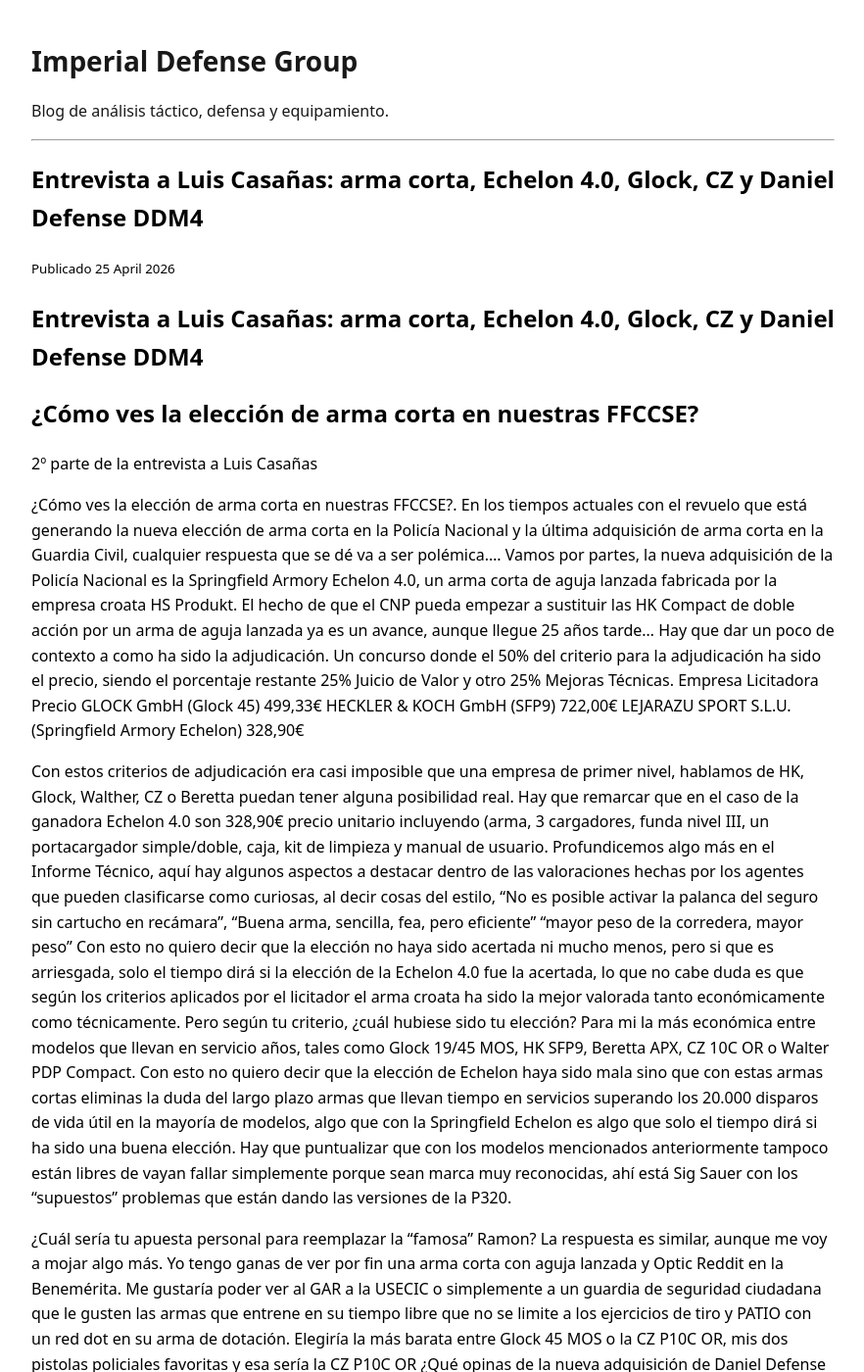
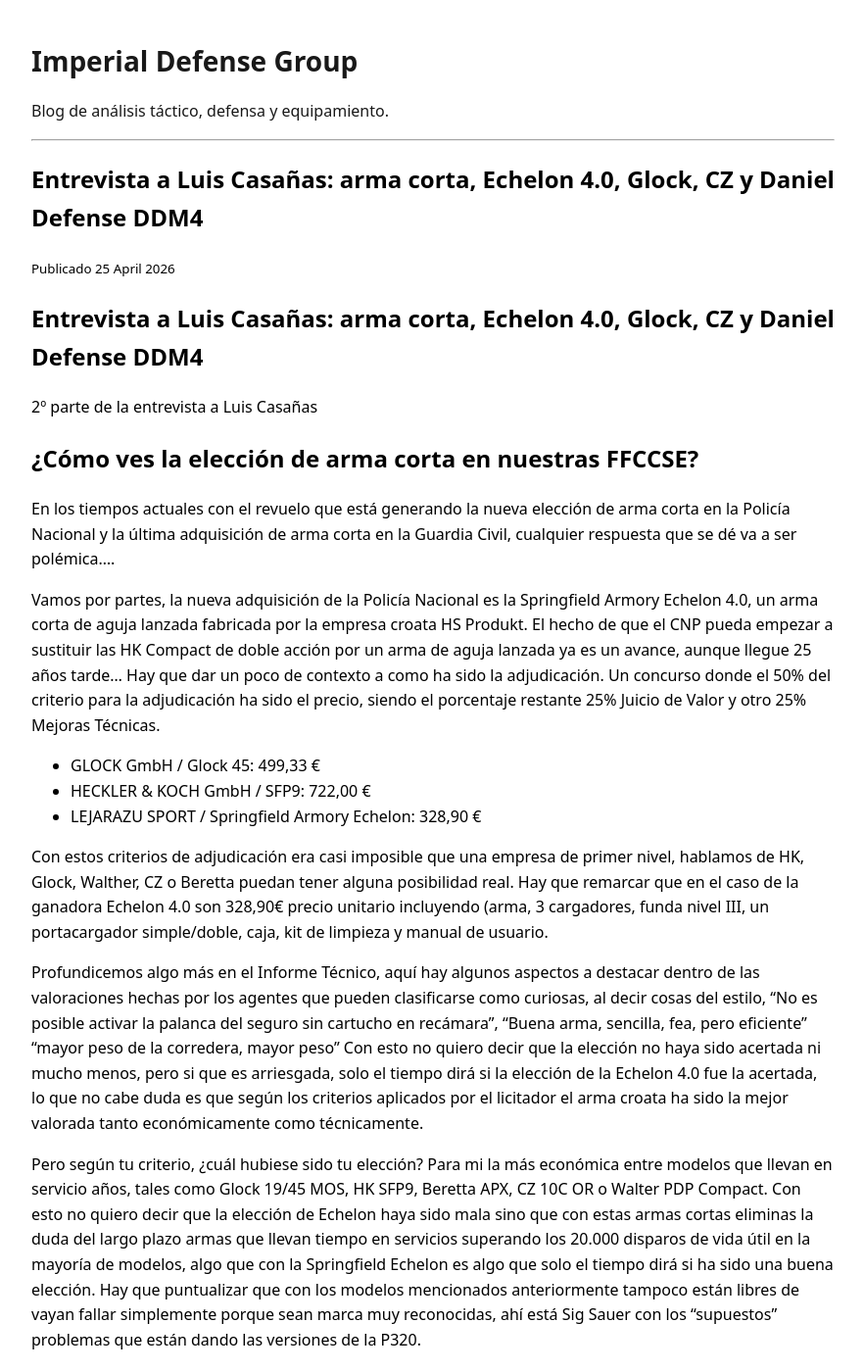
Before and after one commit to imperialdefensegroup/articulos, a Jekyll site: the page built from _posts/2026-04-25-entrevista-luis-casanas-parte-2.md, in a window 1280 px wide and 1400 px high. Shown: the whole window at 98% size, without its empty margins (198-1080 px from the left). Built offline with Jekyll 4.4.1, drawn with Linux system fonts in a browser that asks for light colours; some of the changed text lies outside the part shown.

Commit message:
Update 2026-04-25-entrevista-luis-casanas-parte-2.md

```diff
--- a/_posts/2026-04-25-entrevista-luis-casanas-parte-2.md
+++ b/_posts/2026-04-25-entrevista-luis-casanas-parte-2.md
@@ -7,29 +7,35 @@ permalink: /articulos/entrevista-luis-casanas-parte-2/
 
 # Entrevista a Luis Casañas: arma corta, Echelon 4.0, Glock, CZ y Daniel Defense DDM4
 
-## ¿Cómo ves la elección de arma corta en nuestras FFCCSE?
 
 2º parte de la entrevista a Luis Casañas
 
-¿Cómo ves la elección de arma corta en nuestras FFCCSE?.
+## ¿Cómo ves la elección de arma corta en nuestras FFCCSE?
 En los tiempos actuales con el revuelo que está generando la nueva elección de arma corta en la Policía Nacional y la última adquisición de arma corta en la Guardia Civil, cualquier respuesta que se dé va a ser polémica….
+
 Vamos por partes, la nueva adquisición de la Policía Nacional es la Springfield Armory Echelon 4.0, un arma corta de aguja lanzada fabricada por la empresa croata HS Produkt. El hecho de que el CNP pueda empezar a sustituir las HK Compact de doble acción por un arma de aguja lanzada ya es un avance, aunque llegue 25 años tarde…
 Hay que dar un poco de contexto a como ha sido la adjudicación. Un concurso donde el 50% del criterio para la adjudicación ha sido el precio, siendo el porcentaje restante 25% Juicio de Valor y otro 25% Mejoras Técnicas.
-Empresa Licitadora	Precio
-GLOCK GmbH (Glock 45)	499,33€
-HECKLER & KOCH GmbH (SFP9)	722,00€
-LEJARAZU SPORT S.L.U. (Springfield Armory Echelon)	328,90€
+
+- GLOCK GmbH / Glock 45: 499,33 €
+- HECKLER & KOCH GmbH / SFP9: 722,00 €
+- LEJARAZU SPORT / Springfield Armory Echelon: 328,90 €
 
 Con estos criterios de adjudicación era casi imposible que una empresa de primer nivel, hablamos de HK, Glock, Walther, CZ o Beretta puedan tener alguna posibilidad real. Hay que remarcar que en el caso de la ganadora Echelon 4.0 son 328,90€ precio unitario incluyendo (arma, 3 cargadores, funda nivel III, un portacargador simple/doble, caja, kit de limpieza y manual de usuario.
+
 Profundicemos algo más en el Informe Técnico, aquí hay algunos aspectos a destacar dentro de las valoraciones hechas por los agentes que pueden clasificarse como curiosas, al decir cosas del estilo, “No es posible activar la palanca del seguro sin cartucho en recámara”, “Buena arma, sencilla, fea, pero eficiente” “mayor peso de la corredera, mayor peso”
 Con esto no quiero decir que la elección no haya sido acertada ni mucho menos, pero si que es arriesgada, solo el tiempo dirá si la elección de la Echelon 4.0 fue la acertada, lo que no cabe duda es que según los criterios aplicados por el licitador el arma croata ha sido la mejor valorada tanto económicamente como técnicamente.
+
 Pero según tu criterio, ¿cuál hubiese sido tu elección?
 Para mi la más económica entre modelos que llevan en servicio años, tales como Glock 19/45 MOS, HK SFP9, Beretta APX, CZ 10C OR o Walter PDP Compact. Con esto no quiero decir que la elección de Echelon haya sido mala sino que con estas armas cortas eliminas la duda del largo plazo armas que llevan tiempo en servicios superando los 20.000 disparos de vida útil en la mayoría de modelos, algo que con la Springfield Echelon es algo que solo el tiempo dirá si ha sido una buena elección. Hay que puntualizar que con los modelos mencionados anteriormente tampoco están libres de vayan fallar simplemente porque sean marca muy reconocidas, ahí está Sig Sauer con los “supuestos” problemas que están dando las versiones de la P320.
 
 ¿Cuál sería tu apuesta personal para reemplazar la “famosa” Ramon?
 La respuesta es similar, aunque me voy a mojar algo más. Yo tengo ganas de ver por fin una arma corta con aguja lanzada y Optic Reddit en la Benemérita. Me gustaría poder ver al GAR a la USECIC o simplemente a un guardia de seguridad ciudadana que le gusten las armas que entrene en su tiempo libre que no se limite a los ejercicios de tiro y PATIO con un red dot en su arma de dotación.
-Elegiría la más barata entre Glock 45 MOS o la CZ P10C OR, mis dos pistolas policiales favoritas y esa sería la CZ P10C OR
+
+Elegiría la más barata entre Glock 45 MOS o la CZ P10C OR, mis dos pistolas policiales favoritas y esa sería la CZ P10C OR.
+
 ¿Qué opinas de la nueva adquisición de Daniel Defense DDM4 para la Policía Nacional?
 La Policía Nacional está haciendo muy muy bien las cosas a nivel de concursos públicos y este es un ejemplo de ello. Para empezar a sustituir los G36, creo que es un acierto.
+
 Yo soy más partidario de armas largas de pistón corto más que las de Direct Impingement. Esta arquitectura resulta especialmente adecuada para unidades que operan en entornos no controlados o con limitaciones de mantenimiento, donde la continuidad operativa prima sobre la optimización en peso o simplicidad mecánica.
+
 Como por ejemplo los SCAR de FN o el Bren 3 de CZ. Quizá tenga una curva de aprendizaje superior a las plataformas AR15 pero a la larga tienen mejor vida útil y teniendo en cuenta que las armas en España se renuevan cada 20-25 años a diferencia de los americanos son mejor opción.
```
